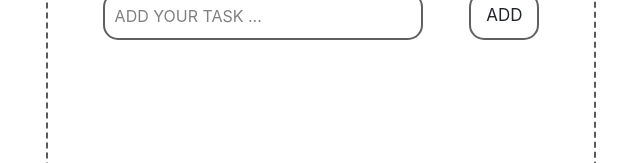
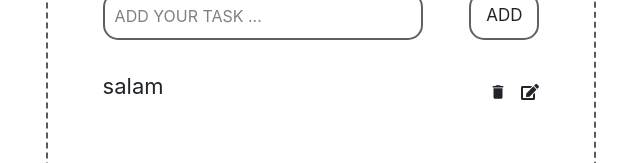
Before and after one commit to hossein-heydari79/react-js-todo-list, a React (Create React App) app: page / in a window 1280 px wide. Shown: the part 190-353 px from the top of the page, without its empty margins (319-959 px from the left). Built offline with nearby package versions, Linux system fonts and the light colour scheme.

Commit message:
done cards

```diff
--- a/src/App.css
+++ b/src/App.css
@@ -49,3 +49,19 @@
     background-color: black;
     color: white;
 }
+
+.cards {
+    width: 80%;
+    font-size: 1.7rem;
+}
+
+.icons {
+    width: 5rem;
+    display: flex;
+    justify-content: space-between;
+    align-items: center;
+}
+
+.title {
+    font-size: 2.2rem;
+}
--- a/src/App.js
+++ b/src/App.js
@@ -1,4 +1,8 @@
 import './App.css';
+import { FaEdit } from "react-icons/fa";
+import { MdDelete } from "react-icons/md";
+
+
 
 function App() {
   return (
@@ -11,6 +15,19 @@ function App() {
           <button className="btn">ADD</button>
         </form>
 
+
+        <div className="cards d-flex justify-content-between align-items-center">
+          <div>
+            <p className="title">salam</p>
+          </div>
+          <div className="icons">
+            <MdDelete style={{ fontSize: '1.8rem' }} />
+            <FaEdit style={{ fontSize: '1.8rem' }} />
+          </div>
+        </div>
+
+
+
       </div>
     </div >
   );
```
